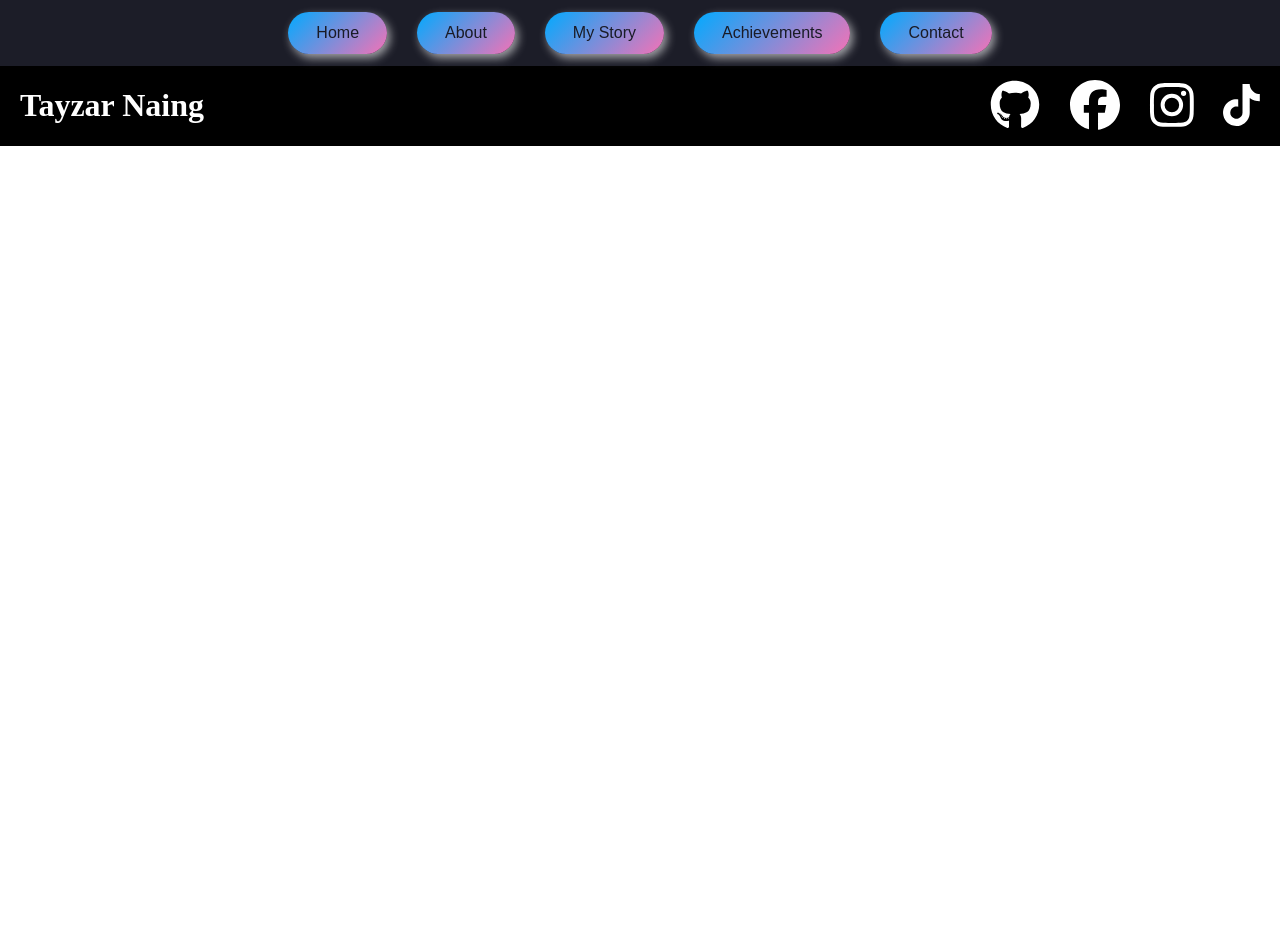
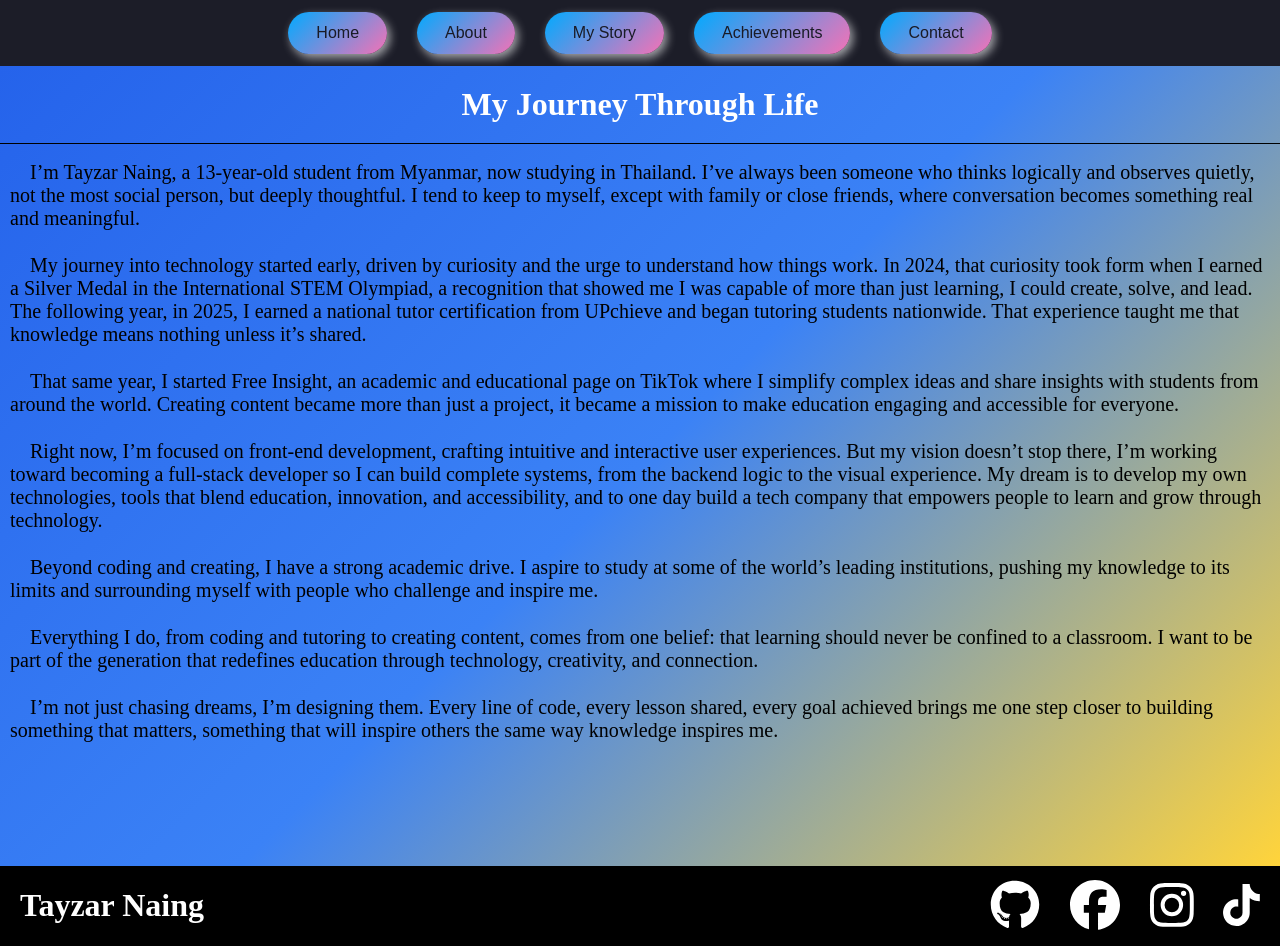
Before and after one commit to CoderZENNXX/tayzarnaing-portfolio, a React (Vite) app: page /mystory in a window 1280 px wide. Before the commit the page ends 800 px from the top, so only its background shows below. Built offline with nearby package versions, Linux system fonts and the light colour scheme.

Commit message:
Project V12

```diff
--- a/package.json
+++ b/package.json
@@ -15,6 +15,7 @@
     "@fortawesome/free-regular-svg-icons": "^7.1.0",
     "@fortawesome/free-solid-svg-icons": "^7.1.0",
     "@fortawesome/react-fontawesome": "^3.1.0",
+    "antd": "^5.27.4",
     "react": "^19.1.1",
     "react-dom": "^19.1.1",
     "react-router-dom": "^7.9.3"
--- a/src/CSS/About.css
+++ b/src/CSS/About.css
@@ -2,12 +2,13 @@
     overflow-x: hidden;
 }
 
-.about-text {
+.about-title {
     color: white;
     padding: 20px;
     margin: 0px 0px;
     border-bottom: 1px solid #1A1B26;
     cursor: pointer;
+    text-align: center;
 }
 
 .roadmap {
--- /dev/null
+++ b/src/CSS/MyStory.css
@@ -0,0 +1,37 @@
+.my-story {
+    background: linear-gradient(135deg, #2563EB, #3B82F6, #FFD43B);
+    min-height: 100vh;
+    margin: 0;
+}
+.story-title {
+    text-align: center;
+    margin: 0;
+    border-bottom: 1px solid black;
+    padding: 20px;
+    color: white;
+}
+
+.story-paragraph {
+    white-space: wrap;
+    padding: 5px;
+    margin: 0;
+}
+
+.story-paragraph * {
+    text-indent: 20px;
+    padding: 12px 5px;
+    font-size: 20px;
+    font-weight: 500;
+}
+
+@media (max-width: 768px) {
+    .story-paragraph * {
+        font-size: 16px;
+    }
+}
+
+@media (max-width: 375px) {
+    .story-paragraph * {
+        font-size: 14px;
+    }
+}
--- a/src/JSX/About.jsx
+++ b/src/JSX/About.jsx
@@ -14,7 +14,7 @@ function About() {
                     : "linear-gradient(90deg, #0EA5E9, #ddeeffff)",
                 }}
         >
-            <h1 className="about-text"  onClick={() => {
+            <h1 className="about-title"  onClick={() => {
                 if  (aboutJourney === "coding") {
                     setAboutJourney("academics")
                 }
--- a/src/JSX/App.jsx
+++ b/src/JSX/App.jsx
@@ -1,6 +1,7 @@
 import "../CSS/App.css"
 import Home from "./Home.jsx"
 import About from "./About.jsx"
+import MyStory from "./MyStory.jsx"
 import Navbar from "./Navbar.jsx"
 import Footer from "./Footer.jsx"
 import { BrowserRouter as Router, Routes, Route } from "react-router-dom"
@@ -14,6 +15,7 @@ function App() {
         <Routes>
           <Route exact path="/" element={<Home />}/>
           <Route path="/about" element={<About />}/>
+          <Route path="/mystory" element={<MyStory />}/>
         </Routes>
         <Footer />
       </div>
--- /dev/null
+++ b/src/JSX/MyStory.jsx
@@ -0,0 +1,34 @@
+import "../CSS/MyStory.css"
+import { Card } from "antd"
+
+function MyStory() {
+  return (
+    <div className="my-story">
+        <h1 className="story-title">My Journey Through Life</h1>
+        <p className="story-paragraph">
+                <div className="story-paragraph-1">
+                    I’m Tayzar Naing, a 13-year-old student from Myanmar, now studying in Thailand. I’ve always been someone who thinks logically and observes quietly, not the most social person, but deeply thoughtful. I tend to keep to myself, except with family or close friends, where conversation becomes something real and meaningful.
+                </div>
+                <div className="story-paragraph-2">
+                    My journey into technology started early, driven by curiosity and the urge to understand how things work. In 2024, that curiosity took form when I earned a Silver Medal in the International STEM Olympiad, a recognition that showed me I was capable of more than just learning, I could create, solve, and lead. The following year, in 2025, I earned a national tutor certification from UPchieve and began tutoring students nationwide. That experience taught me that knowledge means nothing unless it’s shared.
+                </div>
+                <div className="story-paragraph-3">
+                    That same year, I started Free Insight, an academic and educational page on TikTok where I simplify complex ideas and share insights with students from around the world. Creating content became more than just a project, it became a mission to make education engaging and accessible for everyone.
+                </div>
+                <div className="story-paragraph-4">
+                    Right now, I’m focused on front-end development, crafting intuitive and interactive user experiences. But my vision doesn’t stop there, I’m working toward becoming a full-stack developer so I can build complete systems, from the backend logic to the visual experience. My dream is to develop my own technologies, tools that blend education, innovation, and accessibility, and to one day build a tech company that empowers people to learn and grow through technology.                </div>
+                <div className="story-paragraph-5">
+                    Beyond coding and creating, I have a strong academic drive. I aspire to study at some of the world’s leading institutions, pushing my knowledge to its limits and surrounding myself with people who challenge and inspire me.
+                </div>
+                <div className="story-paragraph-6">
+                    Everything I do, from coding and tutoring to creating content, comes from one belief: that learning should never be confined to a classroom. I want to be part of the generation that redefines education through technology, creativity, and connection.
+                </div>
+                <div className="story-paragraph-7">
+                    I’m not just chasing dreams, I’m designing them. Every line of code, every lesson shared, every goal achieved brings me one step closer to building something that matters, something that will inspire others the same way knowledge inspires me.
+                </div>
+        </p>
+    </div>
+  );
+}
+
+export default MyStory;
--- a/src/JSX/Navbar.jsx
+++ b/src/JSX/Navbar.jsx
@@ -15,7 +15,7 @@ function Navbar() {
                     About
                 </button>
             </Link>
-            <Link to="/my-story">
+            <Link to="/mystory">
                 <button className="my-story-btn nav-btn">
                     My Story
                 </button>
```
Also changed, not shown: 1 other file (tests, documents, lock files or other folders).
